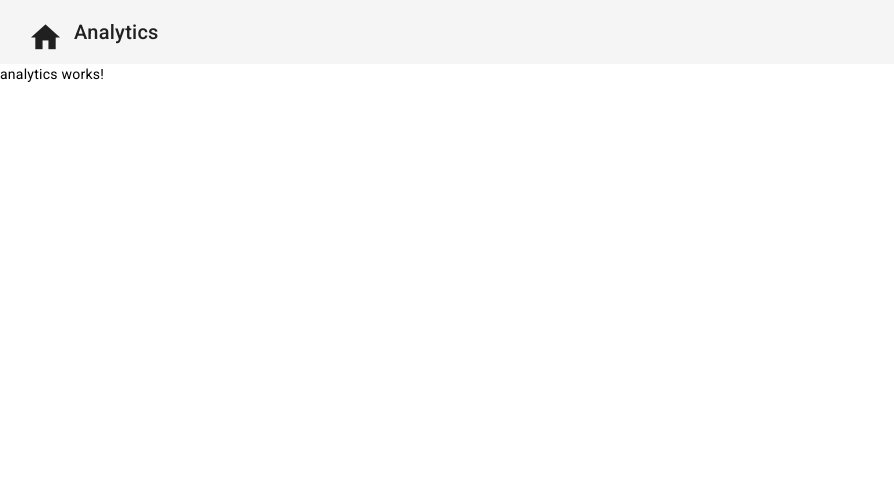
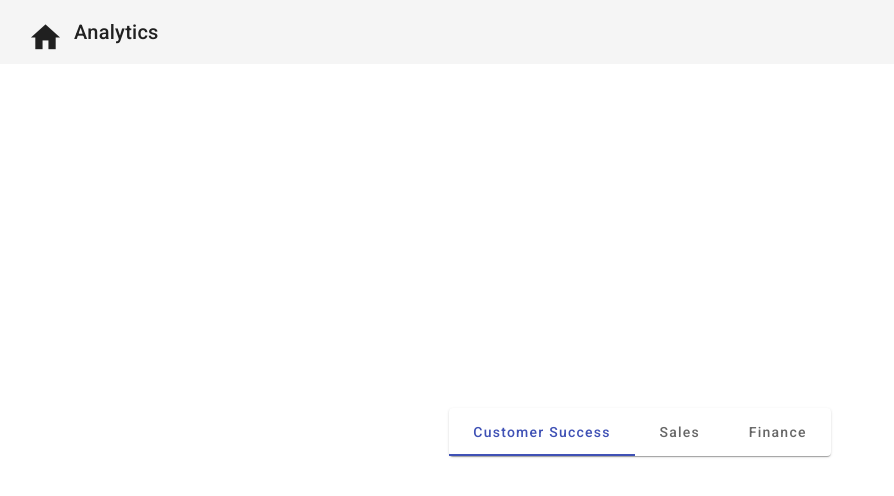
Before and after one commit to ashlyn-young/Hr-Timesheet, an Angular app: page /analytics in a window 1280 px wide. Shown: the top 496 px of the page, without its empty margins (0-894 px from the left). Built offline with nearby package versions, Linux system fonts and the light colour scheme.

Commit message:
working on nesting components

```diff
--- a/src/app/app.module.ts
+++ b/src/app/app.module.ts
@@ -16,6 +16,7 @@ import { MatListModule } from '@angular/material/list';
 import { MatInputModule } from '@angular/material/input';
 import { MatFormFieldModule } from '@angular/material/form-field';
 import { FormsModule, ReactiveFormsModule } from '@angular/forms';
+import { MatTabsModule } from '@angular/material/tabs';
 
 @NgModule({
   declarations: [
@@ -37,7 +38,8 @@ import { FormsModule, ReactiveFormsModule } from '@angular/forms';
     MatInputModule,
     MatFormFieldModule,
     ReactiveFormsModule,
-    FormsModule
+    FormsModule,
+    MatTabsModule
 
 
   ],
--- a/src/components/analytics/analytics.component.css
+++ b/src/components/analytics/analytics.component.css
@@ -1 +1,3 @@
-/*# sourceMappingURL=analytics.component.css.map */
+mat-card {
+  margin: auto;
+}/*# sourceMappingURL=analytics.component.css.map */
--- a/src/components/analytics/analytics.component.html
+++ b/src/components/analytics/analytics.component.html
@@ -1 +1,9 @@
-<p>analytics works!</p>
+<div class="main-container">
+    <mat-card>
+        <mat-tab-group mat-align-tabs="center">
+            <mat-tab label="Customer Success"></mat-tab>
+            <mat-tab label="Sales"></mat-tab>
+            <mat-tab label="Finance"></mat-tab>
+        </mat-tab-group>
+    </mat-card>
+</div>
--- a/src/components/analytics/analytics.component.scss
+++ b/src/components/analytics/analytics.component.scss
@@ -0,0 +1,3 @@
+mat-card{
+    margin: auto;
+}
```
Also changed, not shown: src/modules/material.module.ts (+6 -2 lines), 1 other file (tests, documents, lock files or other folders).
